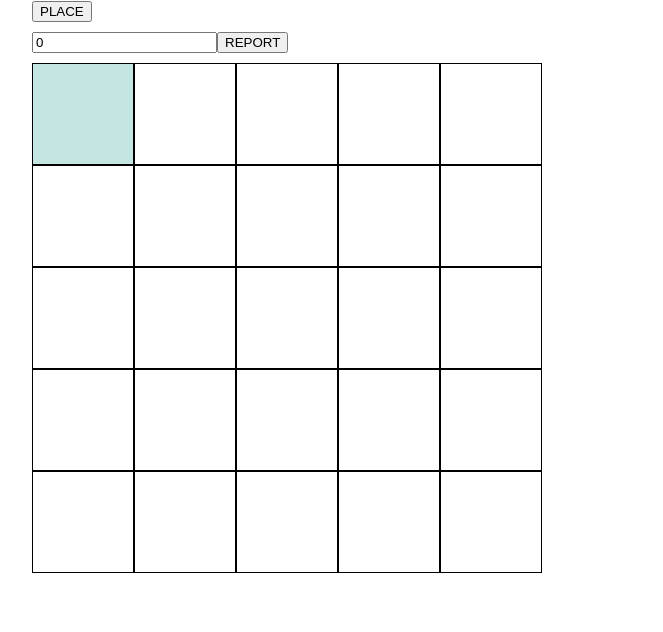
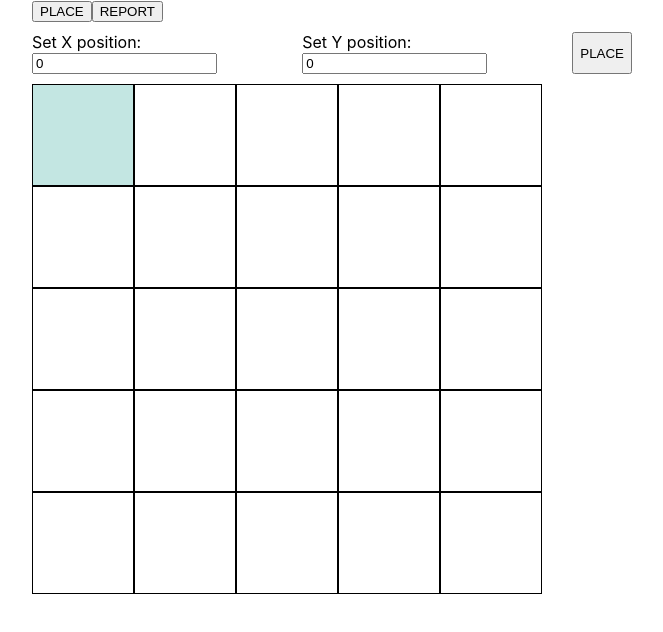
Before and after one commit to rachellesg/scb-ui, a React (Create React App) app: page / in a window 1280 px wide. Both pictures are taken after a click on the button "PLACE". Shown: the top 632 px of the page, without its empty margins (308-971 px from the left). Built offline with nearby package versions, Linux system fonts and the light colour scheme.

Commit message:
feat: add X & Y input for pos

```diff
--- a/src/components/RobotVacuum.tsx
+++ b/src/components/RobotVacuum.tsx
@@ -10,12 +10,15 @@ interface Position {
 const RobotVacuum: React.FC = () => {
   const [position, setPosition] = useState<Position | null>(null)
 
+  const [x, setX] = useState<number>(0)
+  const [y, setY] = useState<number>(0)
+
   const GRID_SIZE = 5
 
-  const handlePlace = () => {
+  const handlePlace = (x: number, y: number) => {
     const placedPosition: Position = {
-      x: 0,
-      y: 0,
+      x: x,
+      y: y,
       f: 'NORTH',
       placed: true
     }
@@ -29,19 +32,34 @@ const RobotVacuum: React.FC = () => {
 
   return (
     <div>
-      <button onClick={handlePlace}>PLACE</button>
+      <button onClick={() => handlePlace(0, 0)}>PLACE</button>
+      <button onClick={handleReport}>REPORT</button>
+
       {!position ? (
         ''
       ) : (
         <div className="actions">
-          <input
-            type="text"
-            pattern="\d*"
-            maxLength={1}
-            value={position?.x || 0}
-            onChange={(e) => console.log(e.target.value)}
-          />
-          <button onClick={handleReport}>REPORT</button>
+          <label>
+            Set X position:
+            <input
+              type="text"
+              pattern="\d*"
+              maxLength={1}
+              value={x}
+              onChange={(e) => setX(parseInt(e.target.value))}
+            />
+          </label>
+          <label>
+            Set Y position:
+            <input
+              type="text"
+              pattern="\d*"
+              maxLength={1}
+              value={y}
+              onChange={(e) => setY(parseInt(e.target.value))}
+            />
+          </label>
+          <button onClick={() => handlePlace(x, y)}>PLACE</button>
         </div>
       )}
       <div className="grid">
```
